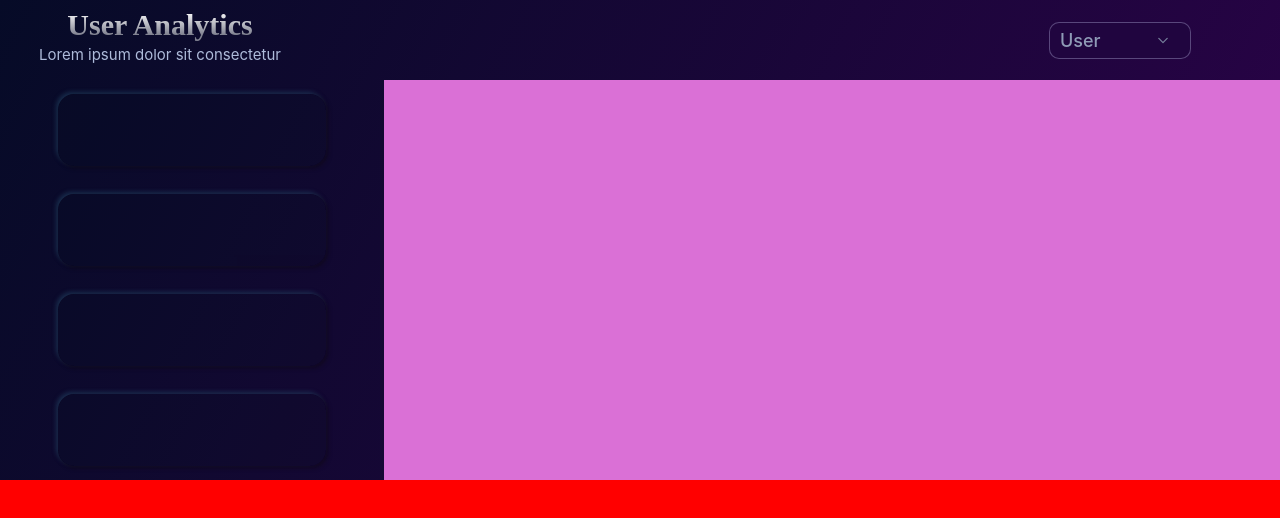
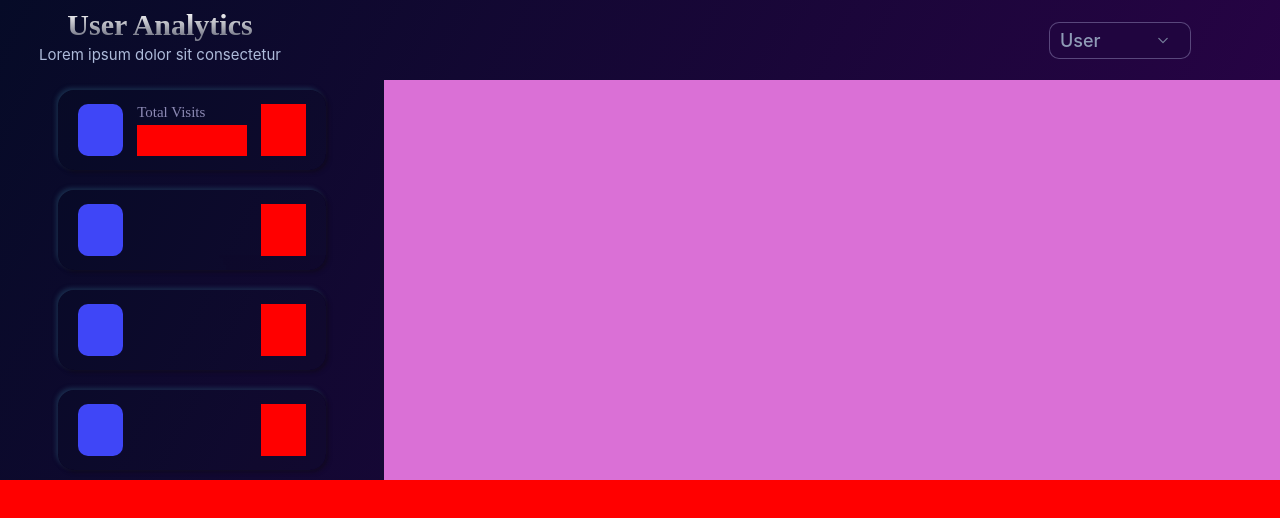
Before and after one commit to AjinkyaPradhan1/UserAnalyticsDashboard1, a React (Create React App) app: page / in a window 1280 px wide. Shown: the top 518 px of the page. Built offline with nearby package versions, Linux system fonts and the light colour scheme.

Commit message:
Till Total Visits Started

```diff
--- a/src/components/SecondSection.js
+++ b/src/components/SecondSection.js
@@ -1,15 +1,67 @@
 import React from "react"
 import "../components/css/secondSection.css"
 
-const FirstSection = ()=>{
+const SecondSection = ()=>{
+
+
     return(
         <div className="sContent">
 
             <div className="sContent_left">
-                <div className="sContent_left_visits"></div>
-                <div className="sContent_left_subs"></div>
-                <div className="sContent_left_acUsers"></div>
-                <div className="sContent_left_clicks"></div>
+
+                <div className="sContent_left_visits">
+                    <div className="sContent_left_data">
+                        <div className="sContent_left_data_1">
+                            <div className="sContent_left_data_1_square"></div>
+                        </div>
+
+                        <div className="sContent_left_data_2">
+                            <div className="sContent_left_data_2_content">
+                                <div className="sContent_left_data_2_content1">Total Visits</div>
+                                <div className="sContent_left_data_2_content2"></div>
+                            </div>
+                        </div>
+
+                        <div className="sContent_left_data_3"></div>
+                    </div>
+                </div>
+
+                <div className="sContent_left_subs">
+                    <div className="sContent_left_data">
+                        <div className="sContent_left_data_1">
+                            <div className="sContent_left_data_1_square"></div>
+                        </div>
+
+                        <div className="sContent_left_data_2"></div>
+
+                        <div className="sContent_left_data_3"></div>
+                    </div>
+                </div>
+
+                <div className="sContent_left_acUsers">
+                    <div className="sContent_left_data">
+                        <div className="sContent_left_data_1">
+                            <div className="sContent_left_data_1_square"></div>
+                        </div>
+
+                        <div className="sContent_left_data_2"></div>
+
+                        <div className="sContent_left_data_3"></div>
+                    </div>
+                </div>
+
+                <div className="sContent_left_clicks">
+                    <div className="sContent_left_data">
+                        <div className="sContent_left_data_1">
+                            <div className="sContent_left_data_1_square"></div>
+                        </div>
+
+                        <div className="sContent_left_data_2"></div>
+
+                        <div className="sContent_left_data_3"></div>
+                    </div>
+                </div>
+
             </div>
 
             <div className="sContent_right"></div>
@@ -17,4 +69,4 @@ const FirstSection = ()=>{
     )
 }
 
-export default FirstSection;
+export default SecondSection;
--- a/src/components/css/secondSection.css
+++ b/src/components/css/secondSection.css
@@ -29,10 +29,11 @@
 
 .sContent_left_visits,.sContent_left_subs,.sContent_left_acUsers,.sContent_left_clicks{
     display: flex;
+    flex-direction: row;
     justify-content: center;
     align-items: center;
     width: 70%;
-    height: 18%;
+    height: 20%;
     flex-shrink: 0;
     border-radius: 16px;
     background: rgba(9, 24, 35, 0.05);
@@ -40,3 +41,84 @@
     box-shadow: 2px 2px 4px 0px rgba(15, 10, 15, 0.50), -2px -2px 4px 0px rgba(41, 82, 113, 0.50), 0px 1px 250px 0px rgba(5, 16, 24, 0.10) inset;
 
 }
+
+.sContent_left_data{
+    display: flex;
+    flex-direction: row;
+    height: 65%;
+    width: 85%;
+    border-radius: 16px;
+}
+
+.sContent_left_data_1{
+    display: flex;
+    justify-content: center;
+    align-items: center;
+    width: 20%;
+    height: 100%;
+}
+
+.sContent_left_data_2{
+    display: flex;
+    justify-content: center;
+    align-items: center;
+    width: 60%;
+    height: 100%;
+    background-color: transparent;
+}
+
+.sContent_left_data_3{
+    display: flex;
+    justify-content: center;
+    align-items: center;
+    width: 20%;
+    height: 100%;
+    background-color: red;
+}
+
+.sContent_left_data_1_square{
+    display: flex;
+    justify-content: center;
+    align-items: center;
+    width: 100%;
+    height: 100%;
+    flex-shrink: 0;
+    border-radius: 10px;
+    background: linear-gradient(0deg, #3F46F7 0%, #3F46F7 100%), radial-gradient(84.47% 112.05% at 12.09% 8.37%, rgba(37, 77, 105, 0.20) 8.99%, rgba(37, 77, 105, 0.00) 100%), rgba(9, 24, 35, 0.05);
+
+
+}
+
+.sContent_left_data_2{
+    align-items: center;
+    justify-content: center;
+    background-color: transparent;
+}
+
+.sContent_left_data_2_content{
+    display: flex;
+    flex-direction: column;
+    width: 80%;
+    height: 100%;
+}
+
+.sContent_left_data_2_content1{
+    display: flex;
+    width: 100%;
+    height: 40%;
+
+    color: #8C89B4;
+
+    font-family: Space Grotesk;
+    font-size: 15px;
+    font-style: normal;
+    font-weight: 400;
+    line-height: normal;
+}
+
+.sContent_left_data_2_content2{
+    display: flex;
+    width: 100%;
+    height: 60%;
+    background-color: red;
+}
```
